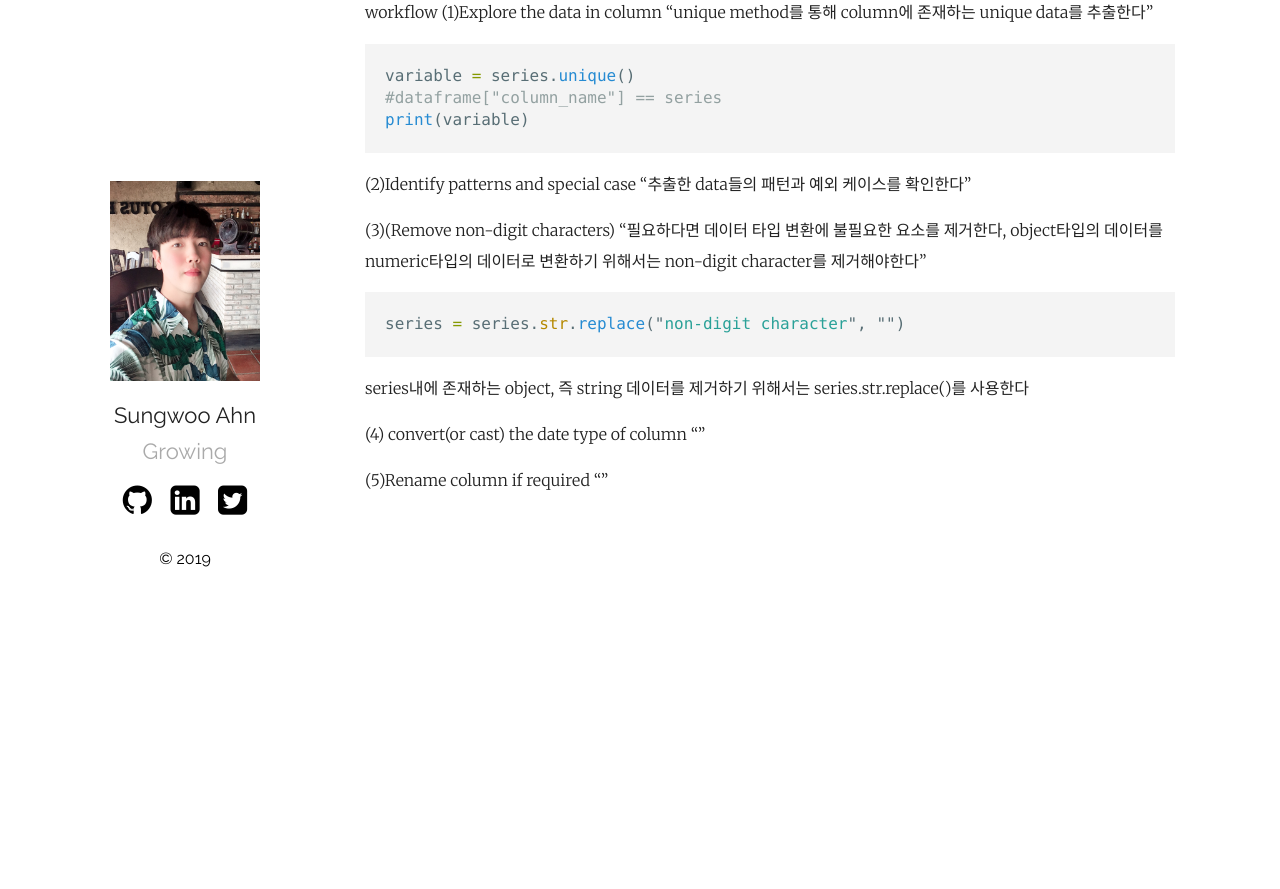
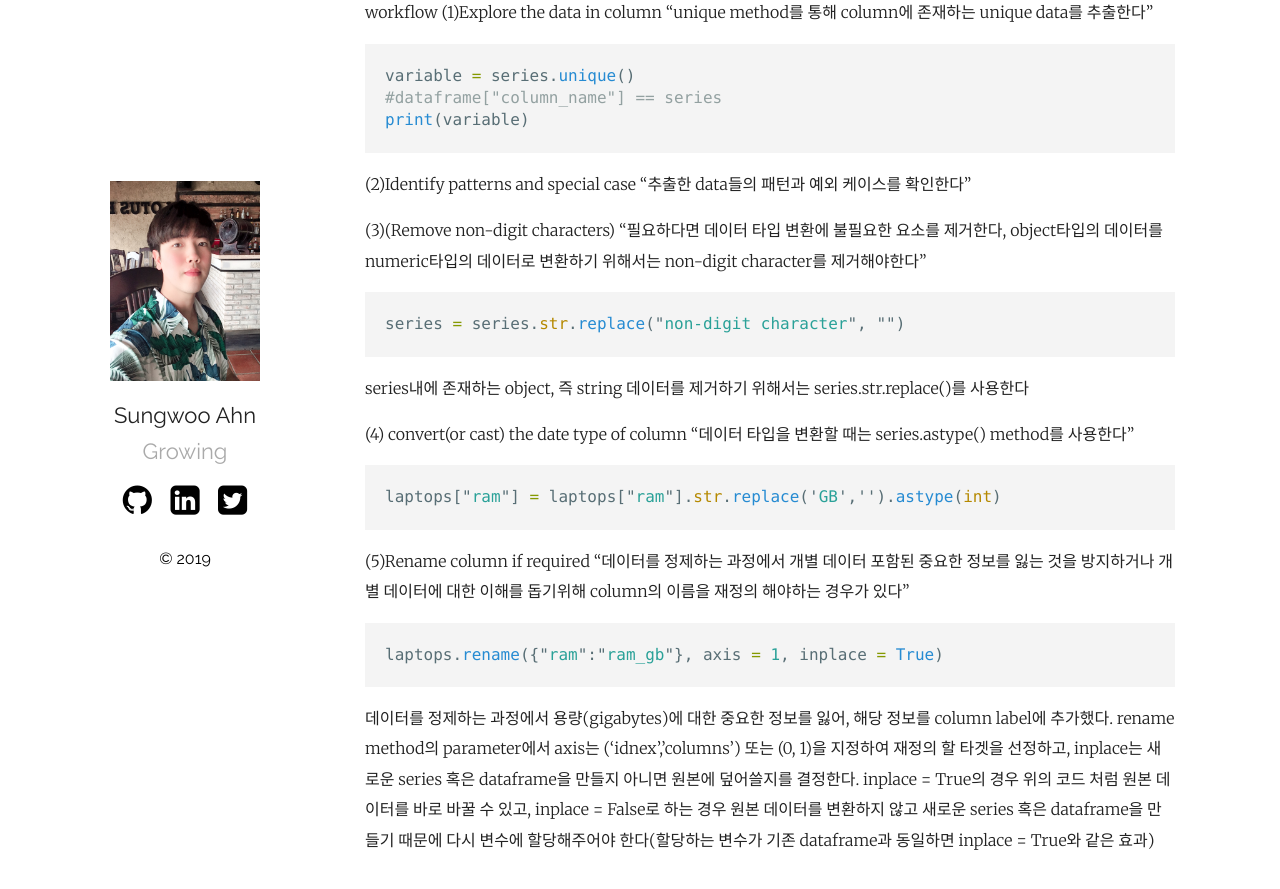
Before and after one commit to James19b/hey-james.github.io, a Jekyll site: the page built from _posts/2019-09-07-TIL-2.markdown, in a window 1280 px wide and 900 px high, scrolled down 1482 px. Shown: the top 889 px of the window. Built offline with Jekyll 4.4.1, drawn with Linux system fonts in a browser that asks for light colours; before the commit the page ends 2023 px from its top, so only the background shows below that.

Commit message:
Update 2019-09-07-TIL-2.markdown

````diff
--- a/_posts/2019-09-07-TIL-2.markdown
+++ b/_posts/2019-09-07-TIL-2.markdown
@@ -79,11 +79,18 @@ series = series.str.replace("non-digit character", "")
 series내에 존재하는 object, 즉 string 데이터를 제거하기 위해서는 series.str.replace()를 사용한다
 
 (4) convert(or cast) the date type of column
-""
+"데이터 타입을 변환할 때는 series.astype() method를 사용한다"
+```python
+laptops["ram"] = laptops["ram"].str.replace('GB','').astype(int)
+```
 
 (5)Rename column if required
-""
-
+"데이터를 정제하는 과정에서 개별 데이터 포함된 중요한 정보를 잃는 것을 방지하거나 개별 데이터에 대한 이해를 돕기위해 column의 이름을 재정의 해야하는 경우가 있다"
+```python
+laptops.rename({"ram":"ram_gb"}, axis = 1, inplace = True)
+```
+데이터를 정제하는 과정에서 용량(gigabytes)에 대한 중요한 정보를 잃어, 해당 정보를 column label에 추가했다.
+rename method의 parameter에서 axis는 ('idnex','columns') 또는 (0, 1)을 지정하여 재정의 할 타겟을 선정하고, inplace는 새로운 series 혹은 dataframe을 만들지 아니면 원본에 덮어쓸지를 결정한다. inplace = True의 경우 위의 코드 처럼 원본 데이터를 바로 바꿀 수 있고, inplace = False로 하는 경우 원본 데이터를 변환하지 않고 새로운 series 혹은 dataframe을 만들기 때문에 다시 변수에 할당해주어야 한다(할당하는 변수가 기존 dataframe과 동일하면 inplace = True와 같은 효과)
 
 
 [Cleaning Big Data]: https://www.forbes.com/sites/gilpress/2016/03/23/data-preparation-most-time-consuming-least-enjoyable-data-science-task-survey-says/#42b91e7e6f63
````
